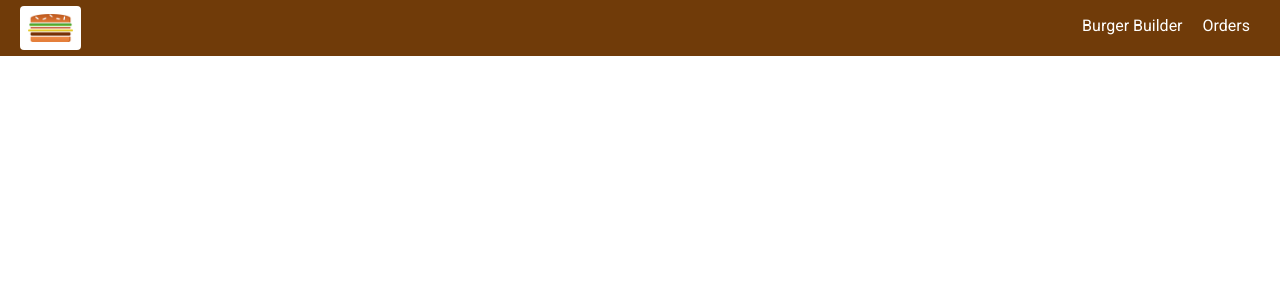
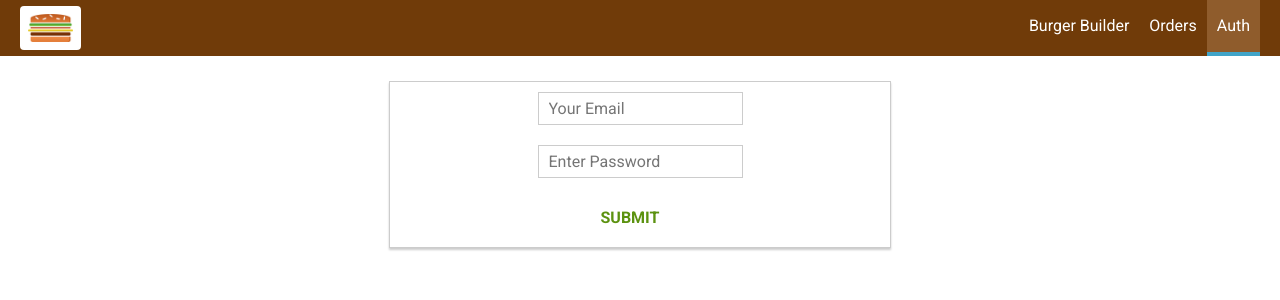
Before and after one commit to pravinbanjade/burgerapp, a React app: page /auth in a window 1280 px wide. Shown: the top 300 px of the page. Built offline with nearby package versions, Linux system fonts and the light colour scheme.

Commit message:
added Auth form

```diff
--- a/src/App.js
+++ b/src/App.js
@@ -5,6 +5,7 @@
 import BurgerBuilder from './containers/BurgerBuilder/BurgerBuilder';
 import Checkout from './containers/Checkout/Checkout';
 import Orders from './containers/Orders/Orders';
+import Auth from './containers/Auth/Auth';
 
 class App extends Component {
   render() {
@@ -13,6 +14,7 @@
         <Layout>
           <Route path="/checkout" component={Checkout} />
           <Route path="/orders" component={Orders} />
+          <Route path="/auth" component={Auth} />
           <Route path="/" exact component={BurgerBuilder} />
         </Layout>
       </BrowserRouter>
--- a/src/components/Navigation/NavigationItems/NavigationItems.js
+++ b/src/components/Navigation/NavigationItems/NavigationItems.js
@@ -7,6 +7,7 @@
   <ul className={classes.NavigationItems}>
     <NavigationItem link='/' exact>Burger Builder</NavigationItem>
     <NavigationItem link='/orders'>Orders</NavigationItem>
+    <NavigationItem link='/auth'>Auth</NavigationItem>
   </ul>
 );
 
--- /dev/null
+++ b/src/containers/Auth/Auth.css
@@ -0,0 +1,13 @@
+.Auth {
+  margin: 20px auto;
+  width: 80%;
+  text-align: center;
+  border: 1px solid #ccc;
+  box-shadow: 0 2px 2px #ccc;
+}
+
+@media (min-width: 600px) {
+  .Auth {
+    width: 500px;
+  }
+}
--- /dev/null
+++ b/src/containers/Auth/Auth.js
@@ -0,0 +1,102 @@
+import React, { Component } from 'react';
+
+import Input from '../../components/UI/Input/Input';
+import Button from '../../components/UI/Button/Button';
+import classes from './Auth.css';
+
+class Auth extends Component {
+
+  state = {
+    controls: {
+      email: {
+        elementType: 'input',
+        elementConfig: {
+          type: 'email',
+          placeholder: 'Your Email',
+          autoComplete: 'email'
+        },
+        value: '',
+        validation: {
+          required: true,
+          isEmail: true
+        },
+        valid: false,
+        touched: false
+      },
+      password: {
+        elementType: 'input',
+        elementConfig: {
+          type: 'password',
+          placeholder: 'Enter Password'
+        },
+        value: '',
+        validation: {
+          required: true,
+          minLength: 6
+        },
+        valid: false,
+        touched: false
+      }
+    }
+  }
+
+  checkValidity(value, rules) {
+    let isValid = true;
+    if(rules.required) {
+      isValid = value.trim() !== '' && isValid;
+    }
+    if(rules.minLength) {
+      isValid = value.length >= rules.minLength && isValid;
+    }
+    if(rules.maxLength) {
+      isValid = value.length <= rules.maxLength && isValid;
+    }
+    return isValid;
+  }
+
+  inputChangedHandler = (event, controlName) => {
+    const updatedControls = {
+      ...this.state.controls,
+      [controlName]: {
+        ...this.state.controls[controlName],
+        value: event.target.value,
+        valid: this.checkValidity(event.target.value, this.state.controls[controlName].validation),
+        touched: true
+      }
+    }
+    this.setState({ controls: updatedControls });
+  }
+
+  render() {
+    const formElementsArray = [];
+    for(let key in this.state.controls) {
+      formElementsArray.push({
+        id: key,
+        config: this.state.controls[key]
+      });
+    }
+
+    const form = formElementsArray.map(formElement => (
+      <Input
+        elementType={formElement.config.elementType}
+        elementConfig={formElement.config.elementConfig}
+        value={formElement.config.value}
+        key={formElement.id}
+        invalid={!formElement.config.valid}
+        shouldValidate={formElement.config.validation}
+        touched={formElement.config.touched}
+        changed={(event) => this.inputChangedHandler(event, formElement.id)} />
+    ));
+
+    return(
+      <div className={classes.Auth}>
+        <form>
+          {form}
+          <Button btnType="Success">SUBMIT</Button>
+        </form>
+      </div>
+    )
+  }
+}
+
+export default Auth;
```
